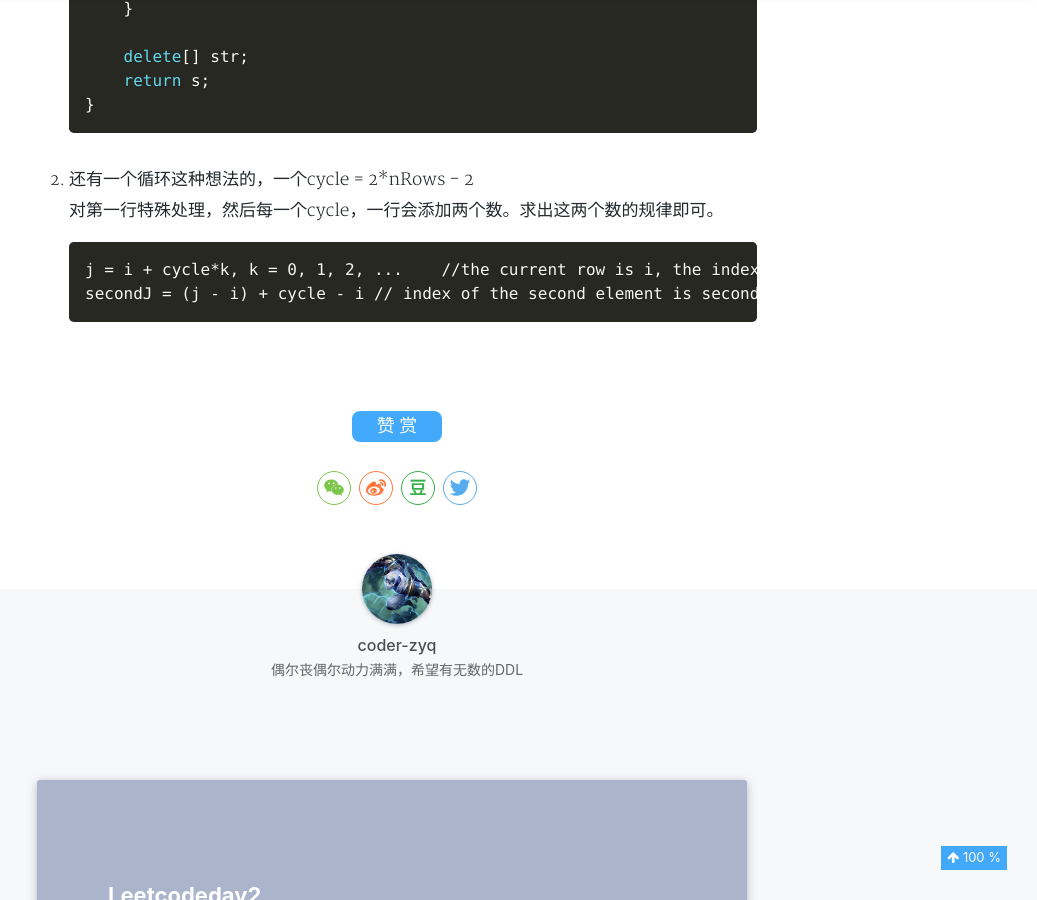
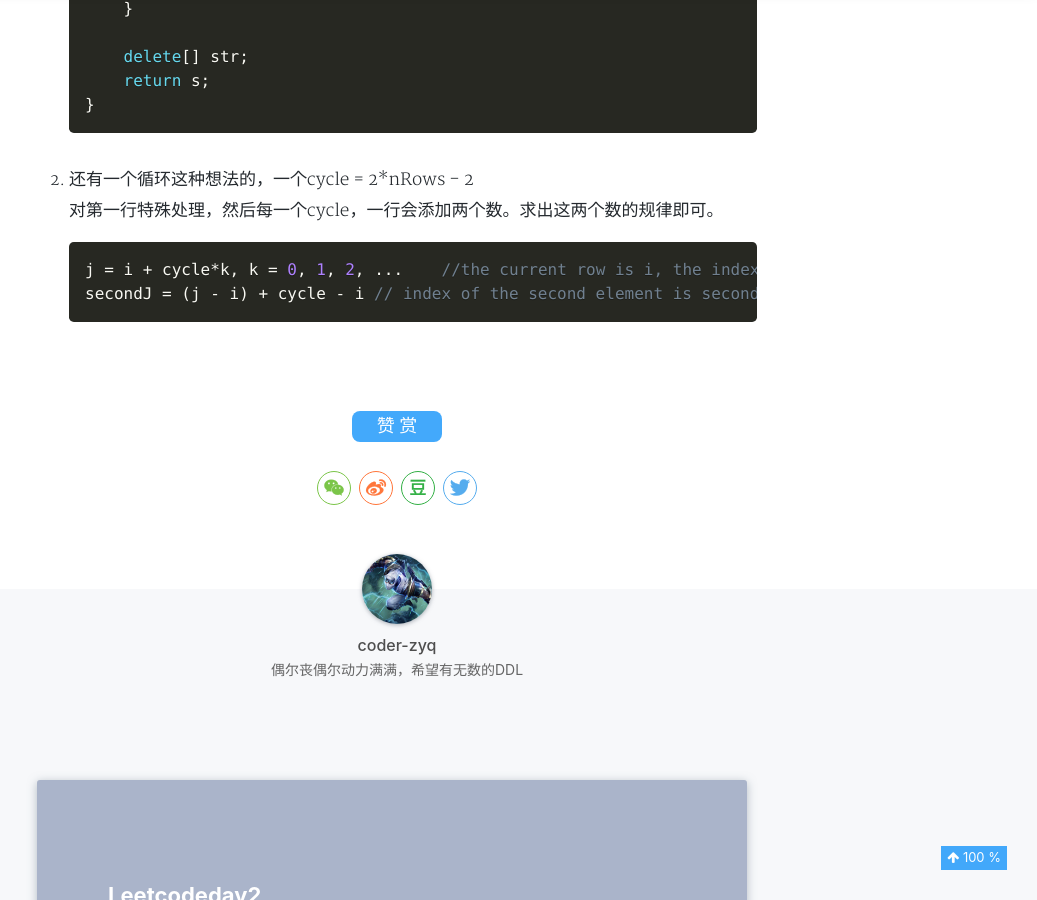
Before and after one commit to Coder-zyq/Coder-zyq.github.io, a Jekyll site: the page built from _posts/2018-5-18-leetcode-day3.md, in a window 1280 px wide and 900 px high, scrolled down 4041 px. Shown: the whole window, without its empty margins (243-1280 px from the left). Built offline with Jekyll 4.4.1, drawn with Linux system fonts in a browser that asks for light colours; nearby versions of some CDN libraries; comment, search, counter and statistics services are not loaded; a style sheet for code colours, icons or effects is not loaded.

Commit message:
test-c++-code-style1

````diff
--- a/_posts/2018-5-18-leetcode-day3.md
+++ b/_posts/2018-5-18-leetcode-day3.md
@@ -153,7 +153,7 @@ public:
 
    对第一行特殊处理，然后每一个cycle，一行会添加两个数。求出这两个数的规律即可。
 
-   ```c
+   ```javascript
    j = i + cycle*k, k = 0, 1, 2, ...    //the current row is i, the index of //the first element is j:
    secondJ = (j - i) + cycle - i // index of the second element is secondJ
    ```
````
